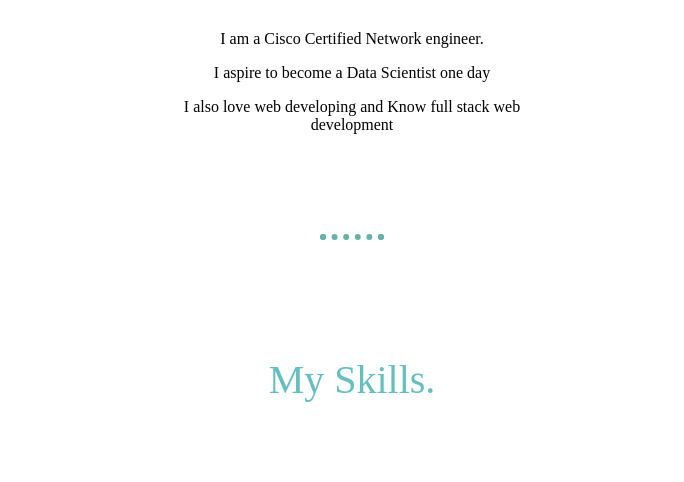
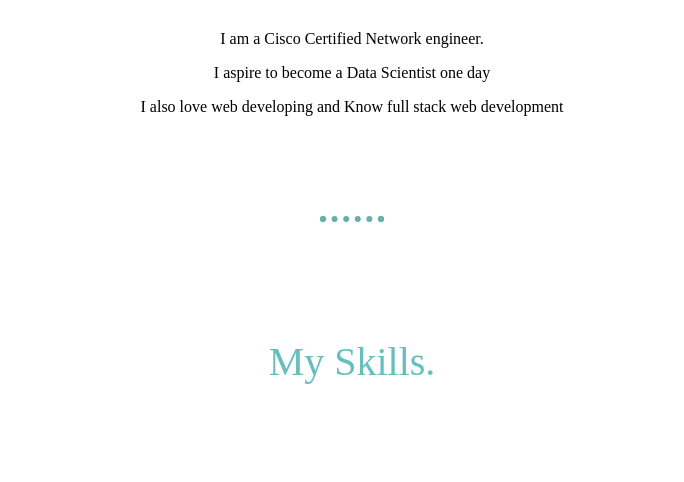
Before and after one commit to Abrahim07/psychic-octo-chainsaw, a plain HTML site: page index.html in a window 1280 px wide. Shown: the part 1139-1621 px from the top of the page, without its empty margins (288-972 px from the left). Drawn offline with Linux system fonts and the light colour scheme; a web font is replaced by a local one.

Commit message:
Update master.css

```diff
--- a/css/master.css
+++ b/css/master.css
@@ -66,10 +66,8 @@ h3{
   text-decoration: underline;
 
 }
-.intro{
-  width: 30%;
-  margin: auto;
-}
+
+
 .mountain{
 
 padding-top: 80px;
```
